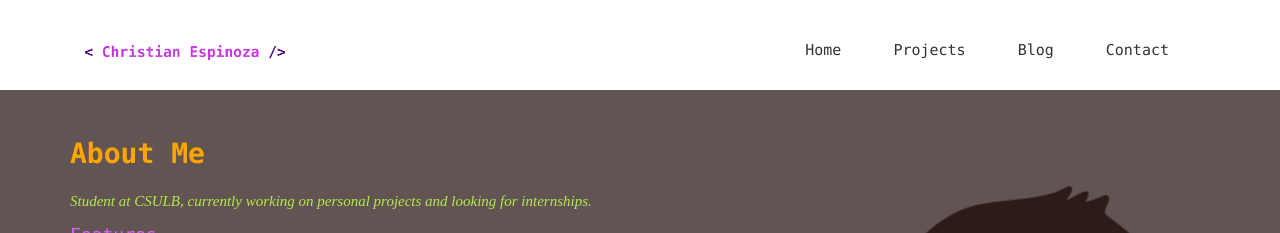
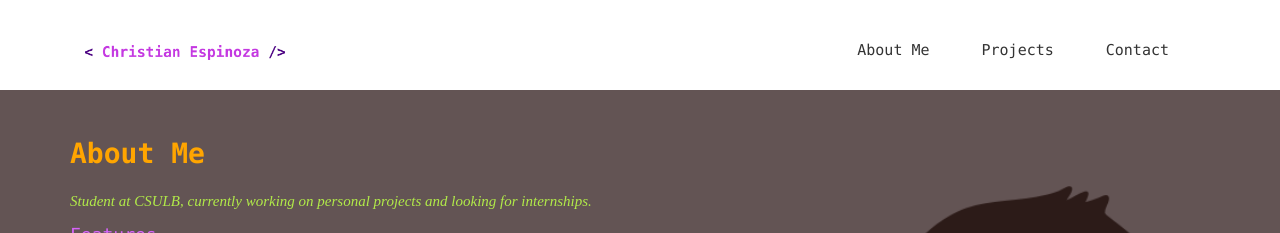
Before and after one commit to Kingslayyerr/Kingslayyerr.github.io, a Jekyll site: the page built from index.html, in a window 1280 px wide. Shown: the top 233 px of the page. Built offline with Jekyll 4.4.1, drawn with Linux system fonts in a browser that asks for light colours; nearby versions of some CDN libraries; some web fonts are replaced.

Commit message:
edit to nav

```diff
--- a/_includes/header.html
+++ b/_includes/header.html
@@ -21,9 +21,9 @@
             <!-- Collect the nav links, forms, and other content for toggling -->
             <div class="collapse navbar-collapse" id="bs-example-navbar-collapse-1">
               <ul class="nav navbar-nav navbar-right">
-                <li><a href="{{ site.baseurl }}/" style="font-family: 'menlo', sans-serif;">Home</a></li>
+                <li><a href="{{ site.baseurl }}/" style="font-family: 'menlo', sans-serif;">About Me</a></li>
                 <li><a href="{{ site.baseurl }}/work">Projects</a></li>
-                <li><a href="{{ site.baseurl }}/blog">Blog</a></li>
+                <!-- <li><a href="{{ site.baseurl }}/blog">Blog</a></li> -->
                 <!-- <li><a href="#">Service</a></li> -->
                 <li><a href="{{ site.baseurl }}/contact">Contact</a></li>
               </ul>
```
